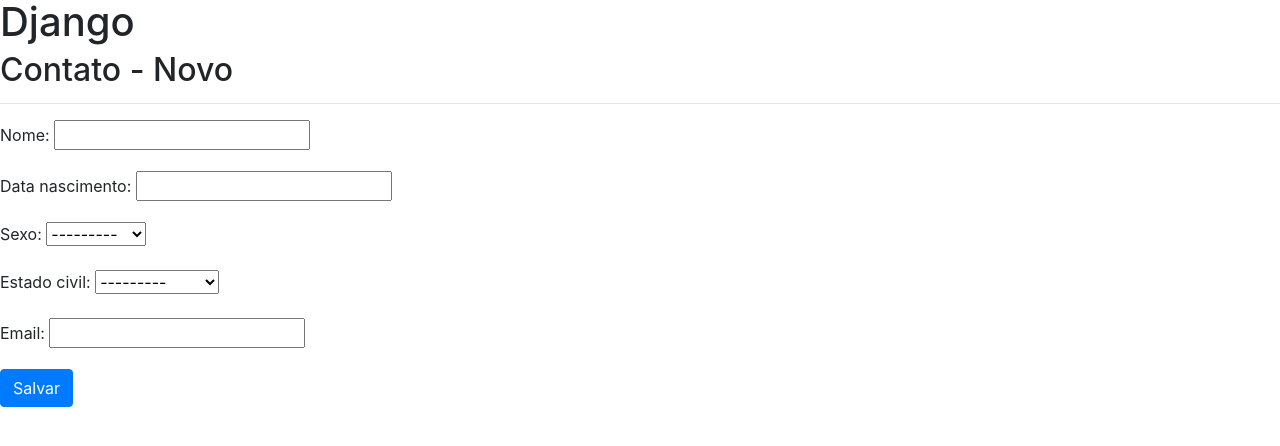
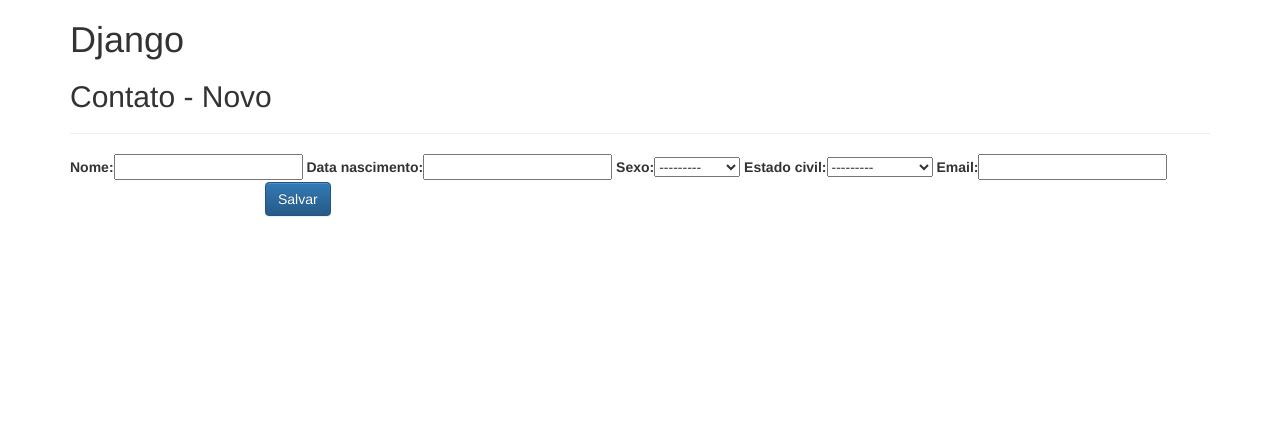
Before and after one commit to marceloroliveira81/agenda-django-python, a Django app: page /contato/novo/ in a window 1280 px wide. Shown: the top 446 px of the page. Run offline with Django 3.2, Linux system fonts and the light colour scheme; some libraries are stand-ins or nearby versions.

Commit message:
Alterção template\contato\novo.html
De; Bootstrap 4.0.0
Para: Bootstrap 3.3.7

load boostrap

{{ form|bootstrap_horizontal }}

```diff
--- a/contato/templates/contato/novo.html
+++ b/contato/templates/contato/novo.html
@@ -1,29 +1,53 @@
+{% load bootstrap %}
 <!DOCTYPE html>
 <html lang="en">
   <head>
-    <!-- Required meta tags -->
     <meta charset="utf-8">
-    <meta name="viewport" content="width=device-width, initial-scale=1, shrink-to-fit=no">
+    <meta http-equiv="X-UA-Compatible" content="IE=edge">
+    <meta name="viewport" content="width=device-width, initial-scale=1">
+    <!-- The above 3 meta tags *must* come first in the head; any other head content must come *after* these tags -->
+    <title>Agenda - Contatos - Novo</title>
 
-    <!-- Bootstrap CSS -->
-    <link rel="stylesheet" href="https://maxcdn.bootstrapcdn.com/bootstrap/4.0.0-beta/css/bootstrap.min.css" integrity="sha384-/Y6pD6FV/Vv2HJnA6t+vslU6fwYXjCFtcEpHbNJ0lyAFsXTsjBbfaDjzALeQsN6M" crossorigin="anonymous">
+    <!-- Bootstrap -->
+    <!-- <link href="css/bootstrap.min.css" rel="stylesheet"> -->
+
+    <!-- Latest compiled and minified CSS -->
+    <link rel="stylesheet" href="https://maxcdn.bootstrapcdn.com/bootstrap/3.3.7/css/bootstrap.min.css" integrity="sha384-BVYiiSIFeK1dGmJRAkycuHAHRg32OmUcww7on3RYdg4Va+PmSTsz/K68vbdEjh4u" crossorigin="anonymous">
+
+    <!-- Optional theme -->
+    <link rel="stylesheet" href="https://maxcdn.bootstrapcdn.com/bootstrap/3.3.7/css/bootstrap-theme.min.css" integrity="sha384-rHyoN1iRsVXV4nD0JutlnGaslCJuC7uwjduW9SVrLvRYooPp2bWYgmgJQIXwl/Sp" crossorigin="anonymous">
+
+    <!-- HTML5 shim and Respond.js for IE8 support of HTML5 elements and media queries -->
+    <!-- WARNING: Respond.js doesn't work if you view the page via file:// -->
+    <!--[if lt IE 9]>
+      <script src="https://oss.maxcdn.com/html5shiv/3.7.3/html5shiv.min.js"></script>
+      <script src="https://oss.maxcdn.com/respond/1.4.2/respond.min.js"></script>
+    <![endif]-->
   </head>
   <body>
-    <h1>Django</h1>
-    <h2>Contato - Novo</h2>
+    <div class="container">
+        <h1>Django</h1>
+        <h2>Contato - Novo</h2>
 
-    <hr/>
+        <hr/>
 
-    <form method="POST">
-        {% csrf_token %}
-        {{ form.as_p }}
-        <button type="submit" class="btn btn-primary"">Salvar</button>
-    </form>
+        <form method="POST" class="form-horizontal" role="form">
+            {% csrf_token %}
+            {{ form|bootstrap_horizontal }}
+            <div class="form-group">
+                <div class="col-sm-10 col-sm-offset-2">
+                    <button type="submit" class="btn btn-primary">Salvar</button>
+                </div>
+            </div>
+        </form>
+    </div>
 
-    <!-- Optional JavaScript -->
-    <!-- jQuery first, then Popper.js, then Bootstrap JS -->
-    <script src="https://code.jquery.com/jquery-3.2.1.slim.min.js" integrity="sha384-KJ3o2DKtIkvYIK3UENzmM7KCkRr/rE9/Qpg6aAZGJwFDMVNA/GpGFF93hXpG5KkN" crossorigin="anonymous"></script>
-    <script src="https://cdnjs.cloudflare.com/ajax/libs/popper.js/1.11.0/umd/popper.min.js" integrity="sha384-b/U6ypiBEHpOf/4+1nzFpr53nxSS+GLCkfwBdFNTxtclqqenISfwAzpKaMNFNmj4" crossorigin="anonymous"></script>
-    <script src="https://maxcdn.bootstrapcdn.com/bootstrap/4.0.0-beta/js/bootstrap.min.js" integrity="sha384-h0AbiXch4ZDo7tp9hKZ4TsHbi047NrKGLO3SEJAg45jXxnGIfYzk4Si90RDIqNm1" crossorigin="anonymous"></script>
+    <!-- jQuery (necessary for Bootstrap's JavaScript plugins) -->
+    <script src="https://ajax.googleapis.com/ajax/libs/jquery/1.12.4/jquery.min.js"></script>
+    <!-- Include all compiled plugins (below), or include individual files as needed -->
+    <!--<script src="js/bootstrap.min.js"></script>-->
+
+    <!-- Latest compiled and minified JavaScript -->
+    <script src="https://maxcdn.bootstrapcdn.com/bootstrap/3.3.7/js/bootstrap.min.js" integrity="sha384-Tc5IQib027qvyjSMfHjOMaLkfuWVxZxUPnCJA7l2mCWNIpG9mGCD8wGNIcPD7Txa" crossorigin="anonymous"></script>
   </body>
 </html>
```
